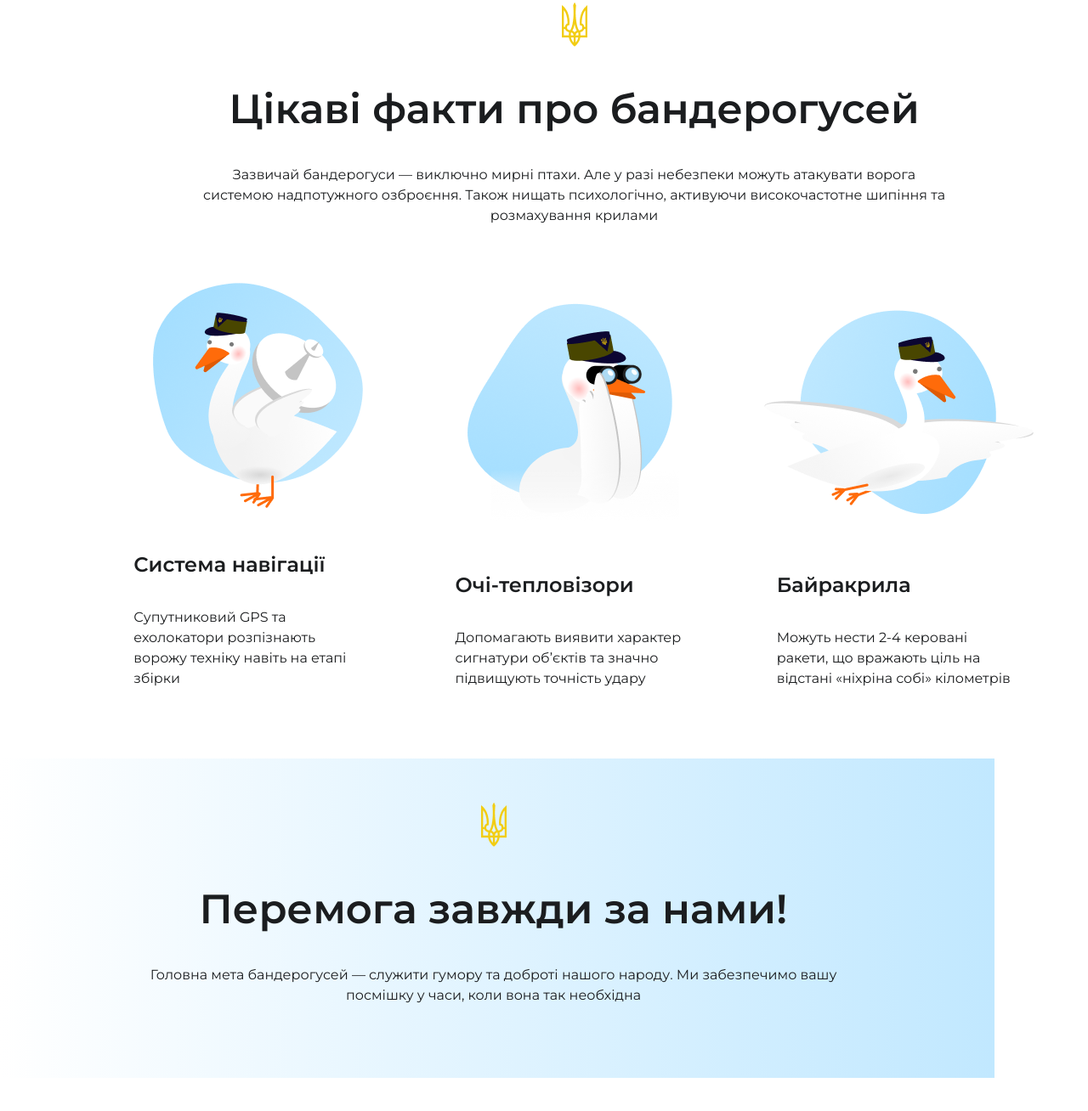
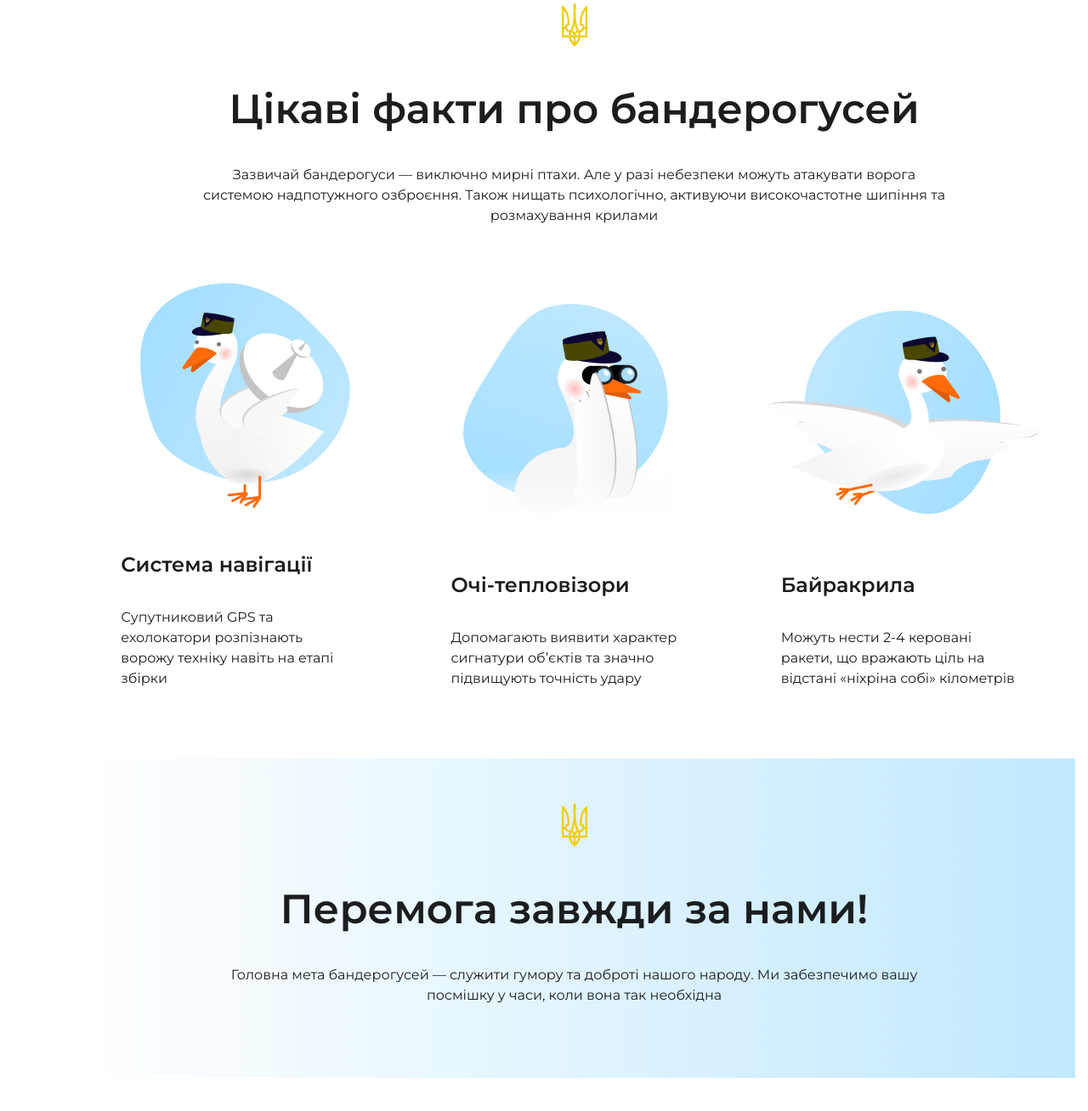
Before and after one commit to dairinka/gus, a plain HTML site: page index.html in a window 1280 px wide. Shown: the part 769-2077 px from the top of the page at 85% size. Before the commit the page ends 2038 px from the top, so only its background shows below. Drawn offline with Linux system fonts and the light colour scheme.

Commit message:
update style.css

```diff
--- a/styles/style.css
+++ b/styles/style.css
@@ -12,6 +12,7 @@ body{
     margin: 0 auto;
     font-size: 16px;
     position: relative;
+    padding-bottom: 72px;
 }
 header{
 
@@ -88,12 +89,14 @@ header{
     text-align: center;
     height: 942px;
     padding: 52px 104px 72px 95px;
+
 }
 
 .cards li{
     display: inline-block;
     width: 374px;
     height: 538px;
+    margin-right: 10px;
 
 }
 .card-text{
@@ -122,4 +125,5 @@ h2{
     width:1170px;
     height: 376px;
     background:linear-gradient(90deg,#FFFFFF,#C1E8FF);
+    margin: 0 auto;
 }
```
